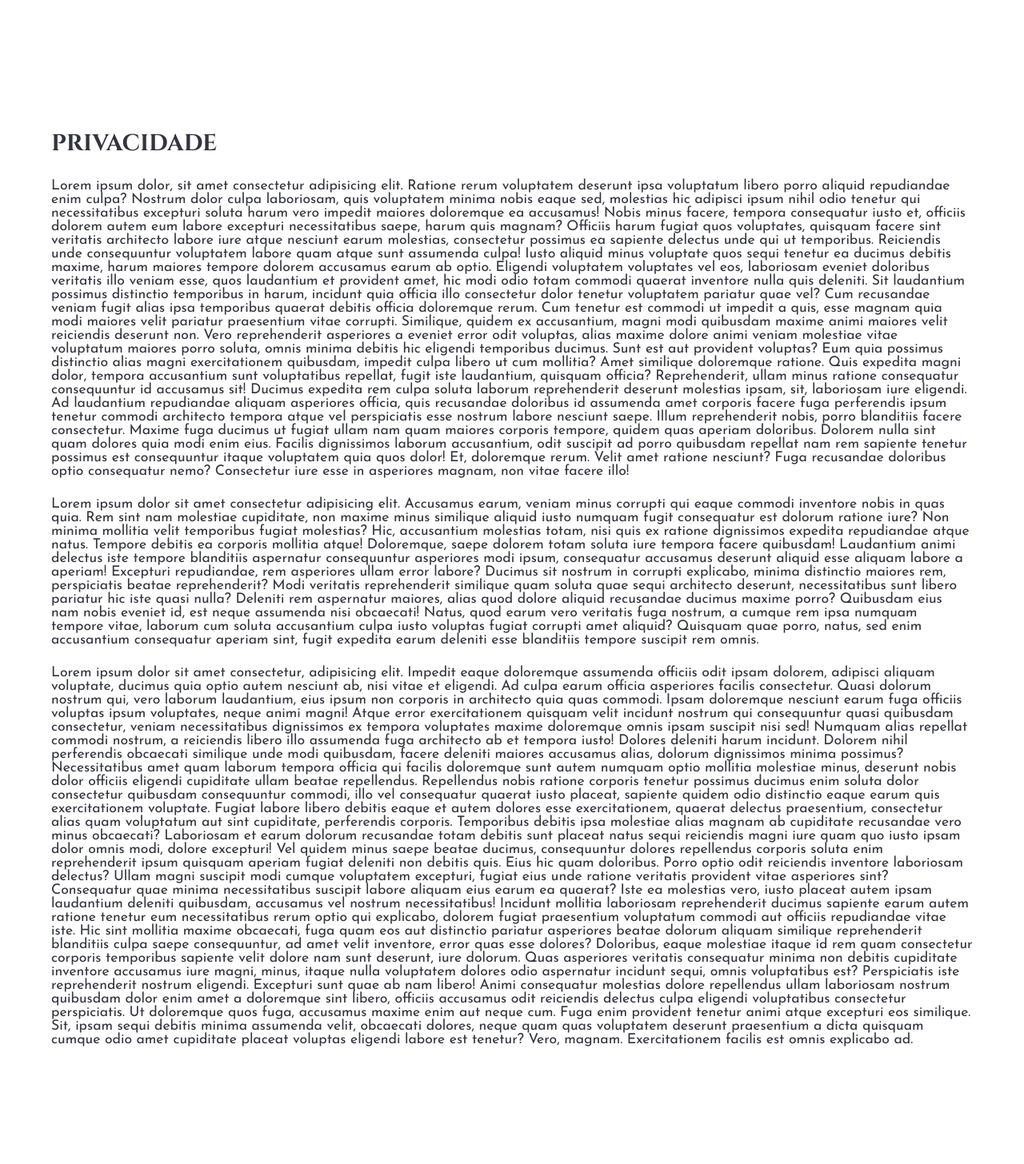
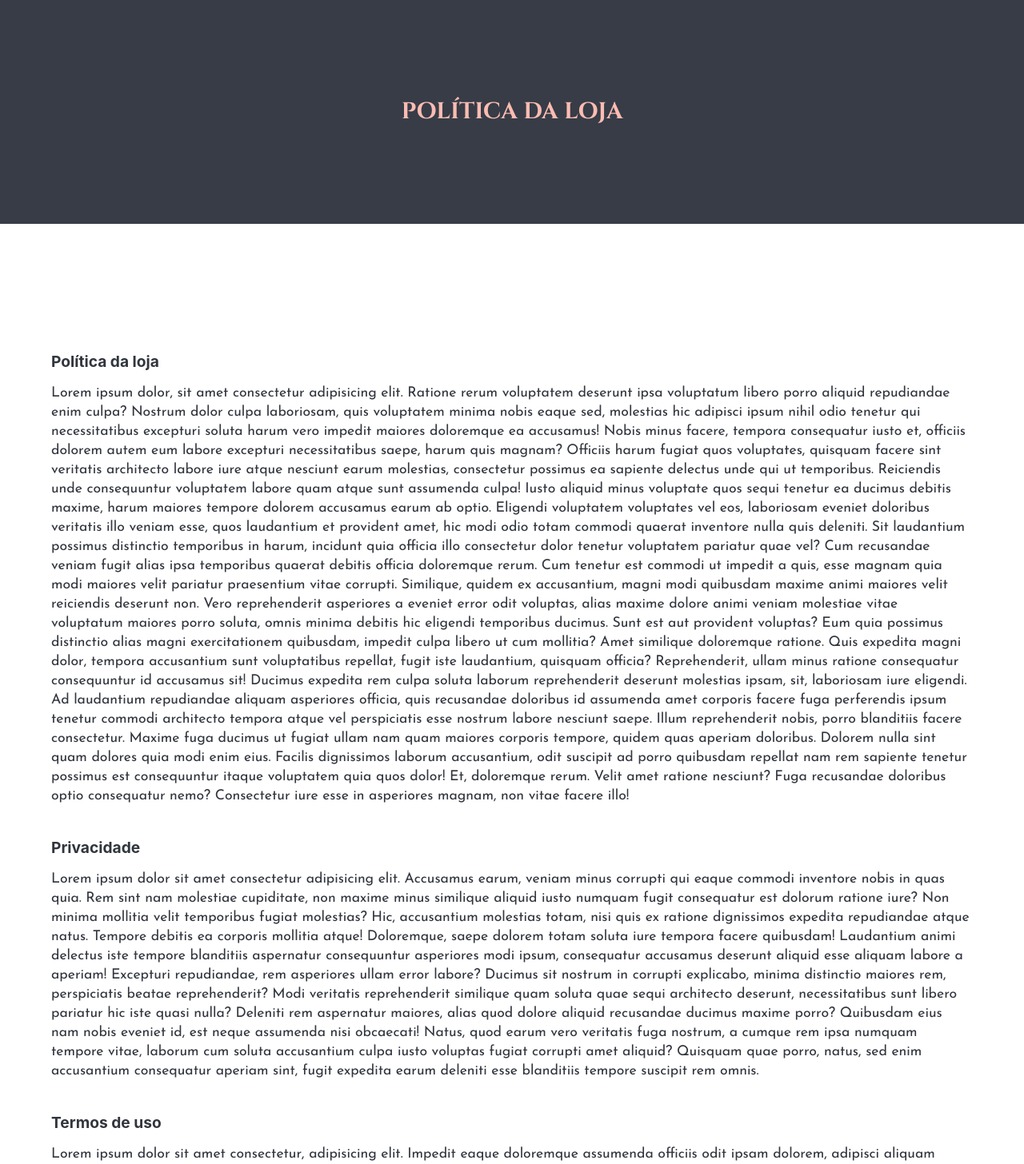
Before and after one commit to PabloFerrari027/divinas, a React (Create React App) app: page /privacy in a window 1280 px wide. Shown: the part 80-1536 px from the top of the page at 80% size. Built offline with nearby package versions, Linux system fonts and the light colour scheme.

Commit message:
adding DescriptionPage component to Privacy page

```diff
--- a/src/pages/Privacy/Privacy.css
+++ b/src/pages/Privacy/Privacy.css
@@ -2,6 +2,11 @@
   padding: 20vh 5vw;
 }
 
+.privacy .container h2 {
+  margin-bottom: 2vh;
+}
+
 .privacy .container p {
-  margin-bottom: 3vh;
+  margin-bottom: 5vh;
+  line-height: 1.5rem;
 }
--- a/src/pages/Privacy/index.tsx
+++ b/src/pages/Privacy/index.tsx
@@ -1,3 +1,4 @@
+import { DescriptionPage } from '../../components/DescriptionPage'
 import { Footer } from '../../components/Footer'
 import { Loading } from '../../components/Loading'
 import { Navbar } from '../../components/Navbar'
@@ -10,8 +11,9 @@ export function Privacy() {
       <Loading />
       <Navbar />
       <main className="privacy">
+        <DescriptionPage description="Política da loja" />
         <div className="container">
-          <h1>Privacidade</h1>
+          <h2>Política da loja</h2>
           <p>
             Lorem ipsum dolor, sit amet consectetur adipisicing elit. Ratione
             rerum voluptatem deserunt ipsa voluptatum libero porro aliquid
@@ -61,6 +63,8 @@ export function Privacy() {
             consequatur nemo? Consectetur iure esse in asperiores magnam, non
             vitae facere illo!
           </p>
+
+          <h2>Privacidade</h2>
           <p>
             Lorem ipsum dolor sit amet consectetur adipisicing elit. Accusamus
             earum, veniam minus corrupti qui eaque commodi inventore nobis in
@@ -86,6 +90,8 @@ export function Privacy() {
             sed enim accusantium consequatur aperiam sint, fugit expedita earum
             deleniti esse blanditiis tempore suscipit rem omnis.
           </p>
+
+          <h2>Termos de uso</h2>
           <p>
             Lorem ipsum dolor sit amet consectetur, adipisicing elit. Impedit
             eaque doloremque assumenda officiis odit ipsam dolorem, adipisci
```
